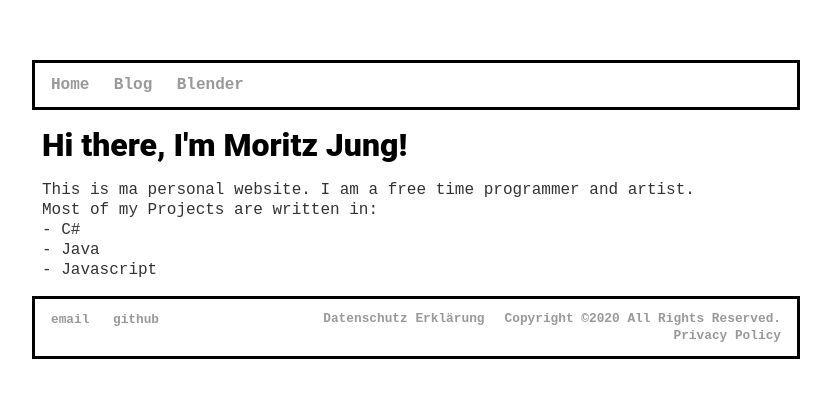
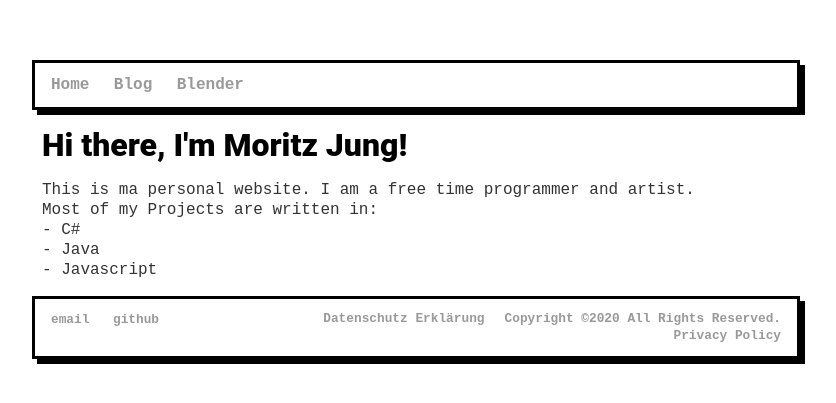
Before and after one commit to mProjectsCode/mProjectsCode.github.io, a Jekyll site: the page built from index.html, in a window 1280 px wide. Shown: the top 403 px of the page, without its empty margins (224-1060 px from the left). Built offline with Jekyll 4.4.1, drawn with Linux system fonts in a browser that asks for light colours; nearby versions of some CDN libraries.

Commit message:
boxshaddow

```diff
--- a/css/main.css
+++ b/css/main.css
@@ -192,6 +192,7 @@ p.array {
     border-style: solid !important;
     border-width: medium !important;
     border-color: #000 !important;
+    box-shadow: 5px 5px 0px 0px !important;
 }
 
 .breadcrumb {
```
